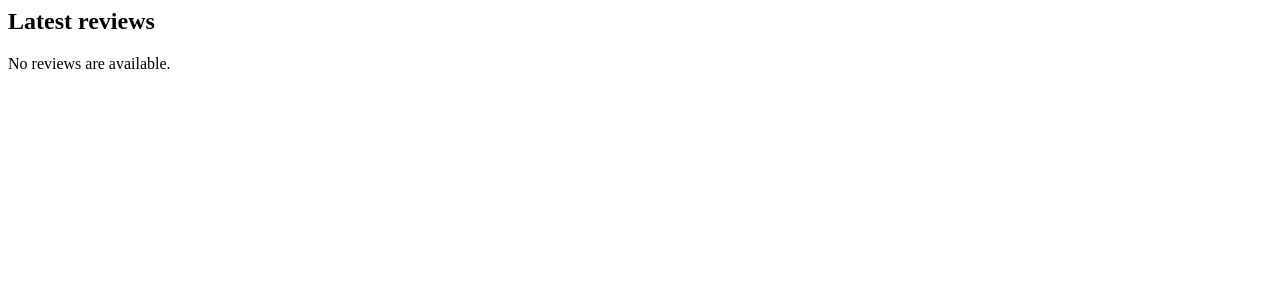
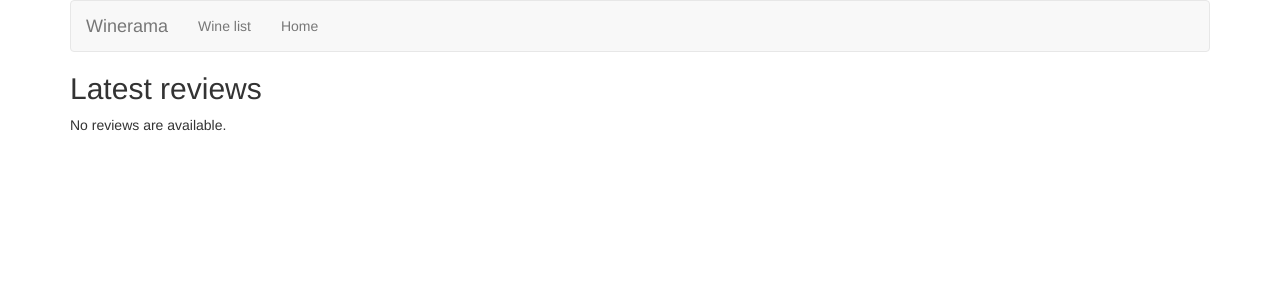
Before and after one commit to chelseatroy/wine-recommender, a Django app: page /reviews/ in a window 1280 px wide. Shown: the top 300 px of the page. Run offline with Django 3.2, Linux system fonts and the light colour scheme; data that the repository does not hold is empty; some libraries are stand-ins or nearby versions.

Commit message:
Add menus and styling

```diff
--- /dev/null
+++ b/reviews/templates/reviews/base.html
@@ -0,0 +1,28 @@
+{% load bootstrap3 %}
+
+{% bootstrap_css %}
+{% bootstrap_javascript %}
+
+{% block bootstrap3_content %}
+<div class="container">
+    <nav  class="navbar navbar-default">
+        <div class="navbar-header">
+            <a class="navbar-brand" href="{% url 'reviews:review_list' %}">Winerama</a>
+        </div>
+        <div id="navbar" class="navbar-collapse collapse">
+            <ul class="nav navbar-nav">
+                <li><a href="{% url 'reviews:wine_list' %}">Wine list</a></li>
+                <li><a href="{% url 'reviews:review_list' %}">Home</a></li>
+            </ul>
+        </div>
+    </nav>
+
+
+    <h1>{% block title %}(no title){% endblock %}</h1>
+
+    {% bootstrap_messages %}
+
+    {% block content %}(no content){% endblock %}
+</div>
+
+{% endblock %}
--- a/reviews/templates/reviews/review_detail.html
+++ b/reviews/templates/reviews/review_detail.html
@@ -1,5 +1,11 @@
+{% extends 'reviews/base.html' %}
+
+{% block title %}
 <h2><a href="{% url 'reviews:wine_detail' review.wine.id %}">{{ review.wine.name }}</a></h2>
+{% endblock %}
 
+{% block content %}
 <h4>Rated {{ review.rating }} of 5 by {{ review.user_name }}</h4>
 <p>{{ review.pub_date }}</p>
 <p>{{ review.comment }}</p>
+{% endblock %}
--- a/reviews/templates/reviews/review_list.html
+++ b/reviews/templates/reviews/review_list.html
@@ -1,9 +1,14 @@
+{% extends 'reviews/base.html' %}
+
+{% block title %}
 <h2>Latest reviews</h2>
+{% endblock %}
 
+{% block content %}
 {% if latest_review_list %}
-<div>
+<div class="row">
     {% for review in latest_review_list %}
-    <div>
+    <div class="col-xs-6 col-lg-4">
         <h4><a href="{% url 'reviews:review_detail' review.id %}">
         {{ review.wine.name }}
         </a></h4>
@@ -15,3 +20,4 @@
 {% else %}
 <p>No reviews are available.</p>
 {% endif %}
+{% endblock %}
--- a/reviews/urls.py
+++ b/reviews/urls.py
@@ -1,5 +1,6 @@
 from django.conf.urls import include
 from django.conf.urls import url
+
 from . import views
 
 urlpatterns = [
@@ -11,4 +12,5 @@ urlpatterns = [
     url(r'^wine$', views.wine_list, name='wine_list'),
     # ex: /wine/5/
     url(r'^wine/(?P<wine_id>[0-9]+)/$', views.wine_detail, name='wine_detail'),
+    url(r'^wine/(?P<wine_id>[0-9]+)/add_review/$', views.add_review, name='add_review'),
 ]
--- a/reviews/views.py
+++ b/reviews/views.py
@@ -1,6 +1,9 @@
 from django.shortcuts import get_object_or_404, render
-
+from django.http import HttpResponseRedirect
+from django.core.urlresolvers import reverse
 from .models import Review, Wine
+from .forms import ReviewForm
+import datetime
 
 
 def review_list(request):
@@ -22,4 +25,27 @@ def wine_list(request):
 
 def wine_detail(request, wine_id):
     wine = get_object_or_404(Wine, pk=wine_id)
-    return render(request, 'reviews/wine_detail.html', {'wine': wine})
+    form = ReviewForm()
+    return render(request, 'reviews/wine_detail.html', {'wine': wine, 'form': form})
+
+
+def add_review(request, wine_id):
+    wine = get_object_or_404(Wine, pk=wine_id)
+    form = ReviewForm(request.POST)
+    if form.is_valid():
+        rating = form.cleaned_data['rating']
+        comment = form.cleaned_data['comment']
+        user_name = form.cleaned_data['user_name']
+        review = Review()
+        review.wine = wine
+        review.user_name = user_name
+        review.rating = rating
+        review.comment = comment
+        review.pub_date = datetime.datetime.now()
+        review.save()
+        # Always return an HttpResponseRedirect after successfully dealing
+        # with POST data. This prevents data from being posted twice if a
+        # user hits the Back button.
+        return HttpResponseRedirect(reverse('reviews:wine_detail', args=(wine.id,)))
+
+    return render(request, 'reviews/wine_detail.html', {'wine': wine, 'form': form})
--- a/winerama/settings.py
+++ b/winerama/settings.py
@@ -14,7 +14,6 @@ import os
 
 # Build paths inside the project like this: os.path.join(BASE_DIR, ...)
 BASE_DIR = os.path.dirname(os.path.dirname(os.path.abspath(__file__)))
-
 
 # Quick-start development settings - unsuitable for production
 # See https://docs.djangoproject.com/en/1.9/howto/deployment/checklist/
@@ -37,6 +36,7 @@ INSTALLED_APPS = [
     'django.contrib.sessions',
     'django.contrib.messages',
     'django.contrib.staticfiles',
+    'bootstrap3',
     'reviews',
 ]
 
```
Also changed, not shown: reviews/forms.py (added, +10 -0 lines), reviews/templates/reviews/wine_detail.html (+22 -3 lines), reviews/templates/reviews/wine_list.html (+8 -2 lines), 4 other files.
